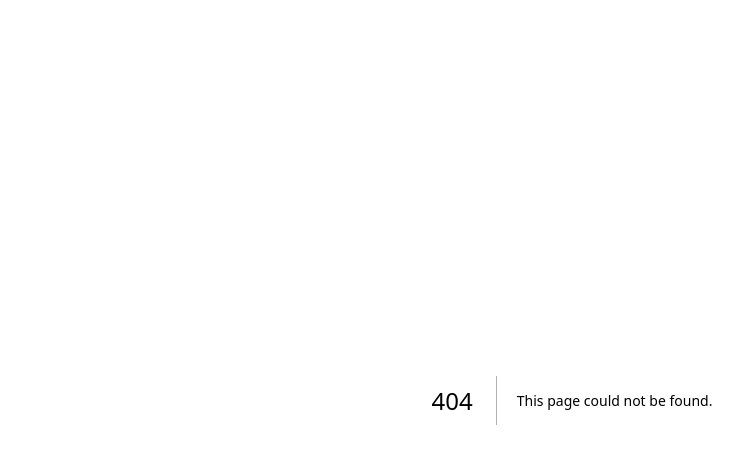
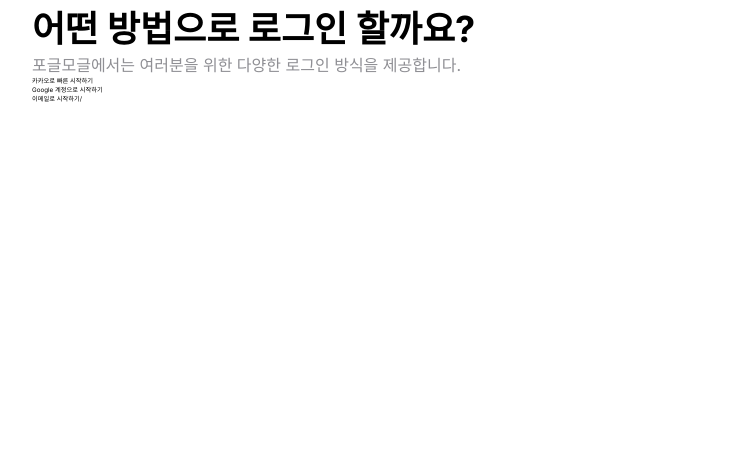
Before and after one commit to NeverNoSleepTeam/FE_Team, a Next.js app in the folder pgmg/: page /auth/social in a window 1280 px wide. Before the commit this address had no page. Shown: the top 464 px of the page, without its empty margins (68-811 px from the left). Built offline with nearby package versions, Linux system fonts and the light colour scheme.

Commit message:
Auth : 폴더 구조

```diff
--- a/pgmg/src/app/(route)/auth/login/page.tsx
+++ b/pgmg/src/app/(route)/auth/login/page.tsx
@@ -1,3 +1,3 @@
-export default function login(){
-	return ( <div>로그인</div>)
+export default function local() {
+	return <div>로그인</div>;
 }
--- a/pgmg/src/app/(route)/auth/page.tsx
+++ /dev/null
@@ -1,3 +0,0 @@
-export default function(){
-	return (<div>로그인 창</div>)
-}
--- /dev/null
+++ b/pgmg/src/app/(route)/auth/social/page.tsx
@@ -0,0 +1,17 @@
+import styles from './social.module.scss';
+import layout from '@/app/styles/_layout.module.scss';
+export default function social() {
+	return (
+		<div className={layout.container}>
+			<h1 className={styles.Title}>어떤 방법으로 로그인 할까요?</h1>
+			<span className={styles.subTitle}>
+				포글모글에서는 여러분을 위한 다양한 로그인 방식을 제공합니다.
+			</span>
+			<div>
+				<div>카카오로 빠른 시작하기</div>
+				<div>Google 계정으로 시작하기</div>
+				<div>이메일로 시작하기/</div>
+			</div>
+		</div>
+	);
+}
--- /dev/null
+++ b/pgmg/src/app/(route)/auth/social/social.module.scss
@@ -0,0 +1,7 @@
+.Title{
+    font-size : 3.6rem
+}
+.subTitle{
+    font-size :1.6rem;
+    color: #8f8f94;
+}
```
Also changed, not shown: pgmg/src/app/styles/_layout.module.scss (line endings or trailing spaces).
